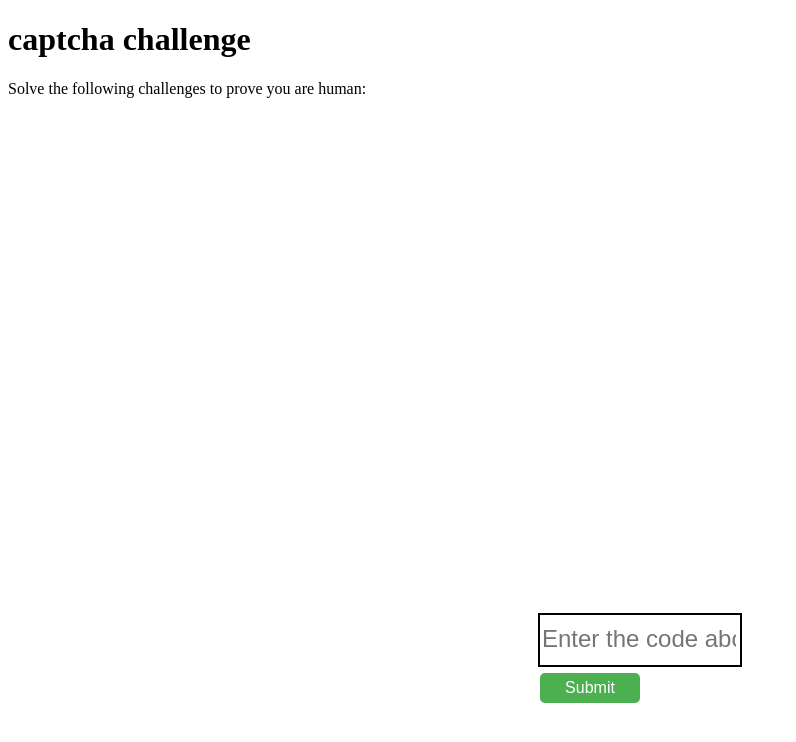
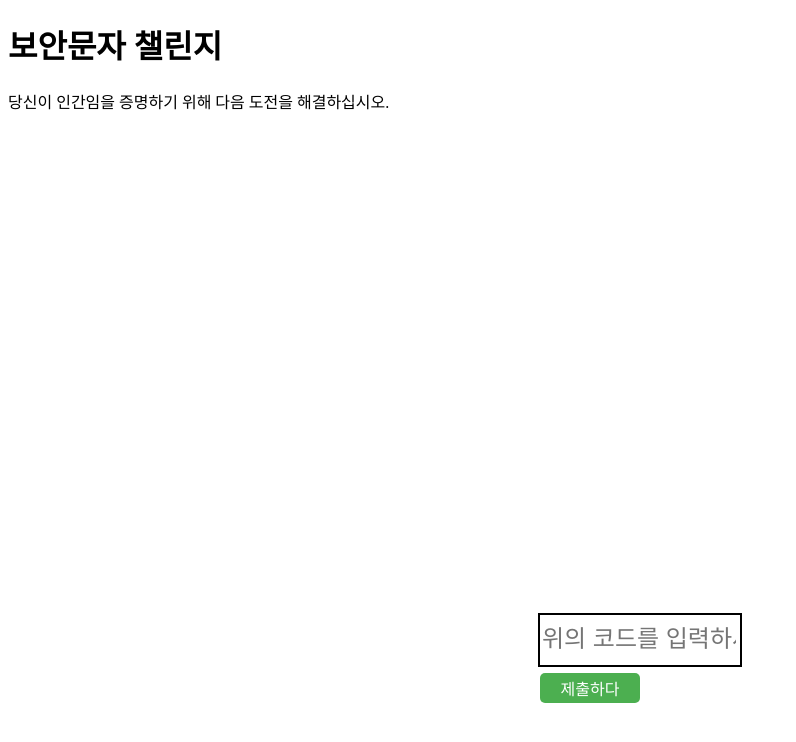
Before and after one commit to fsnks/kakoa, a Flask app: template templates/captcha.html in a window 1280 px wide. Shown: the top 742 px of the page, without its empty margins (0-796 px from the left). Run offline with Flask 2, Linux system fonts and the light colour scheme; the template is opened without the code that fills it, so the values that code supplies are empty.

Commit message:
Update captcha.html

```diff
--- a/templates/captcha.html
+++ b/templates/captcha.html
@@ -1,7 +1,7 @@
 <!DOCTYPE html>
 <html>
   <head>
-    <title>captcha challenge</title>
+    <title>보안문자 챌린지</title>
     <script src="https://code.jquery.com/jquery-3.6.0.min.js"></script>
     <style>
       #captcha-container {
@@ -47,22 +47,22 @@
     </style>
   </head>
   <body>
-    <h1>captcha challenge</h1>
-    <p>Solve the following challenges to prove you are human:</p>
+    <h1>보안문자 챌린지</h1>
+    <p>당신이 인간임을 증명하기 위해 다음 도전을 해결하십시오.</p>
     <div id="captcha-container">
       <div id="captcha-text">{{ code }}</div>
     </div>
     <form id="captcha-form" method="POST" action="{{ url_for('captcha') }}">
       <div id="captcha-box">
-        <input id="captcha-input" type="text" placeholder="Enter the code above." name="code" required>
+        <input id="captcha-input" type="text" placeholder="위의 코드를 입력하세요." name="code" required>
         <input type="hidden" name="web" value="{{ request.args.get('web') }}">
         <br>
-        <button id="captcha-submit" type="submit">Submit</button>
+        <button id="captcha-submit" type="submit">제출하다</button>
       </div>
     </form>
     {% if error %}
     <br>
-    <p id="captcha-message" style="color: red;">sorry. Wrong. please try again.</p>
+    <p id="captcha-message" style="color: red;">죄송합니다. 잘못된. 다시 시도해 주세요.</p>
     {% endif %}
     <script>
       // Check if the user input matches the code
@@ -75,7 +75,7 @@
           // Submit the form
           captchaForm.submit();
         } else {
-          message.innerText = 'sorry. Wrong. please try again.';
+          message.innerText = '죄송합니다. 잘못된. 다시 시도해 주세요.';
           message.style.color = 'red';
           captchaInput.value = '';
         }
```
